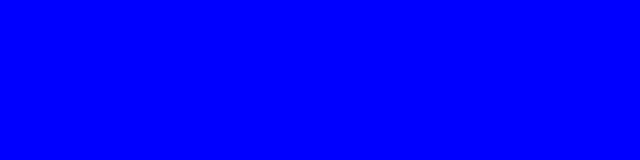
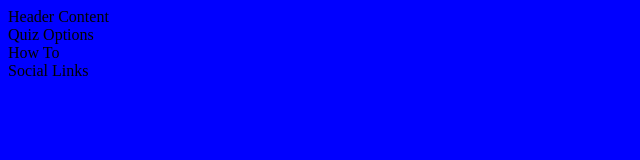
Before and after one commit to KateEllen/Animal-Quiz, a plain HTML site: page index.html in a window 1280 px wide. Shown: the whole page, without its empty margins (0-640 px from the left). Drawn offline with Linux system fonts and the light colour scheme.

Commit message:
Add core structure to index.html

```diff
--- a/index.html
+++ b/index.html
@@ -11,6 +11,13 @@
     <title>The Big Animal Quiz</title>
 </head>
 <body>
+    <header>Header Content</header>
+
+    <section> Quiz Options </section>
+
+    <section> How To </section>
+
+    <footer>Social Links</footer>
 
 </body>
 </html>
```
